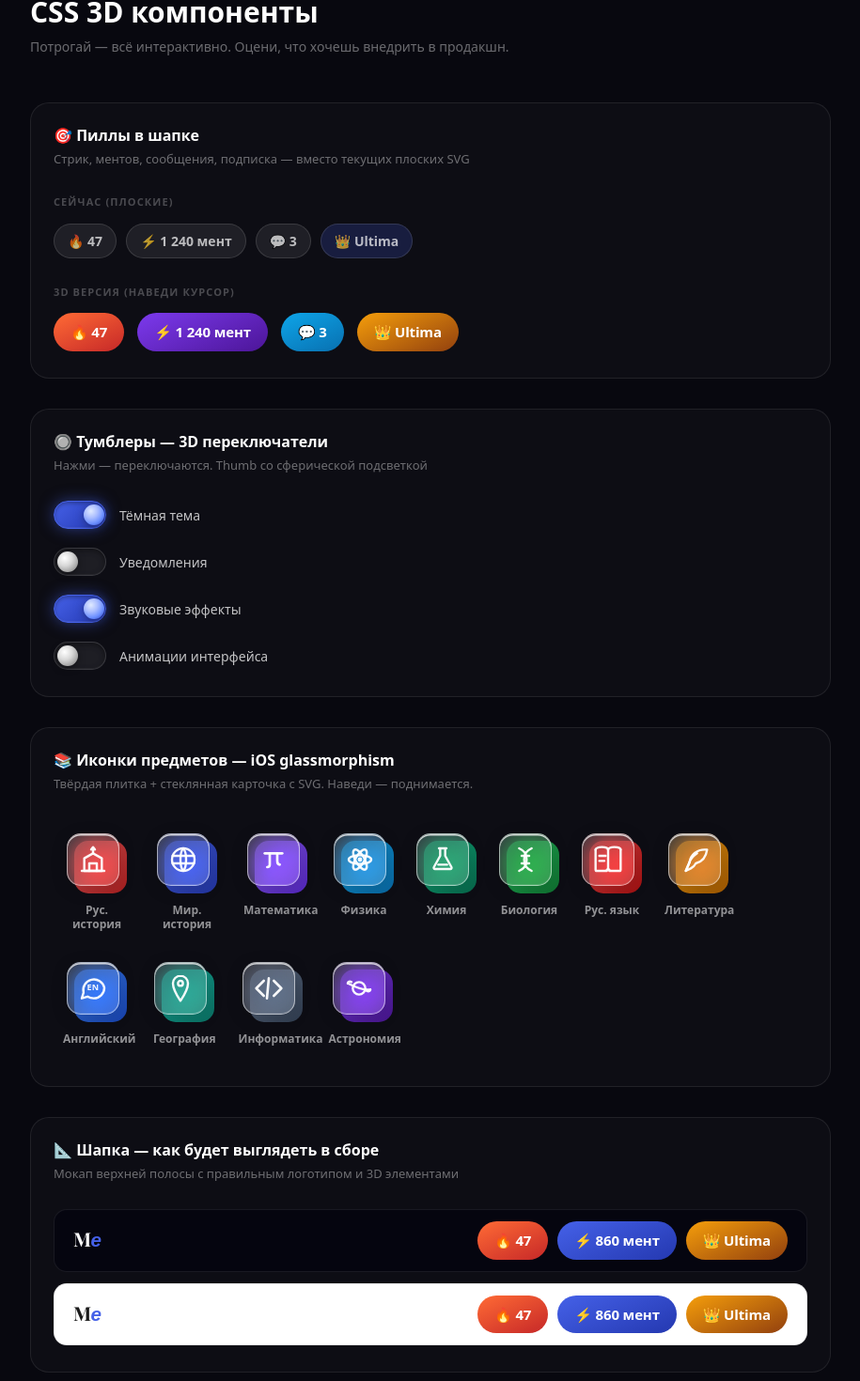
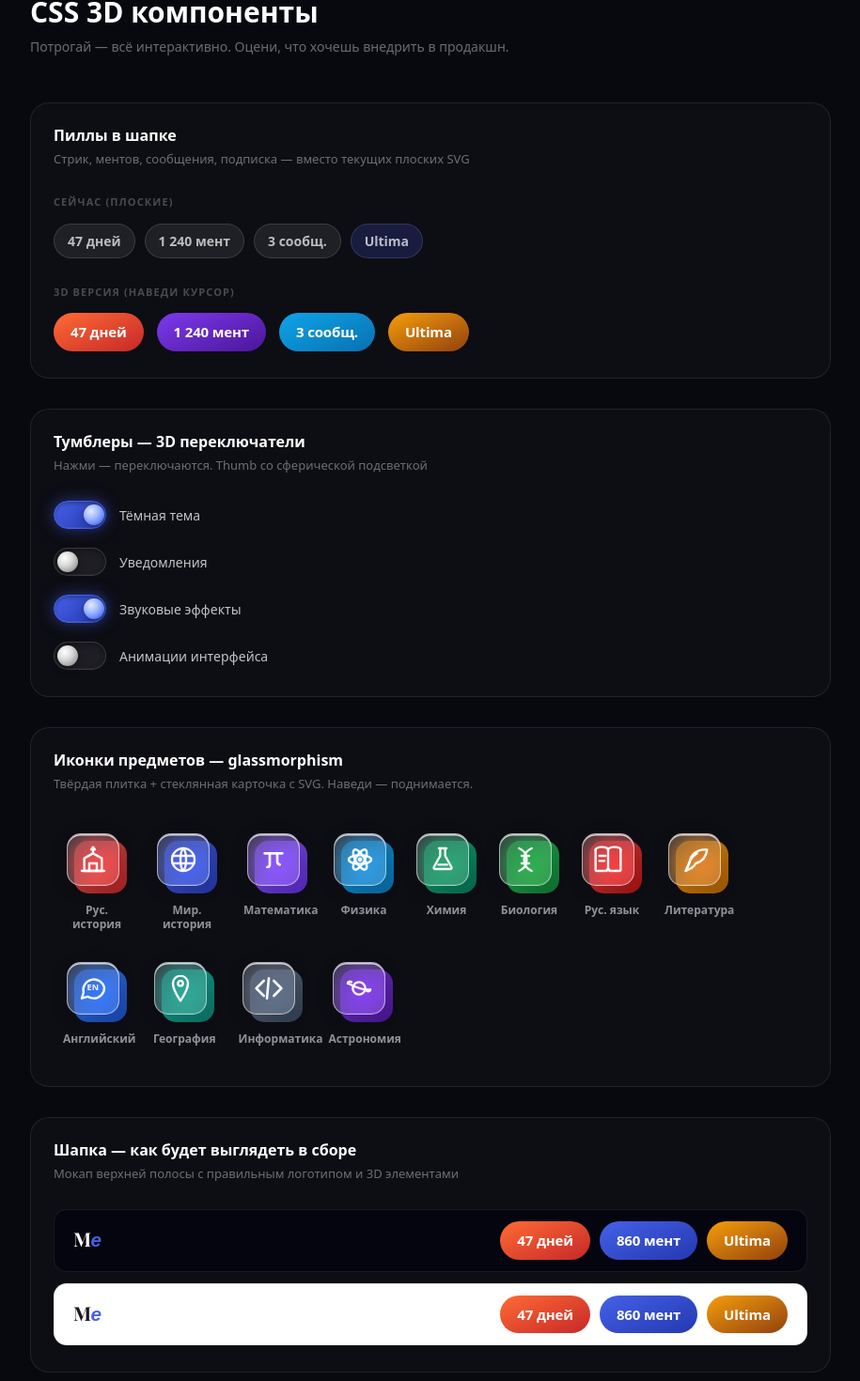
Before and after one commit to unrebay/mentora, a Next.js app: page /spline-preview in a window 1280 px wide. Shown: the part 80-1550 px from the top of the page at 94% size, without its empty margins (182-1097 px from the left). Built offline with nearby package versions, Linux system fonts and the light colour scheme.

Commit message:
style: remove emojis from spline-preview page

```diff
--- a/src/app/spline-preview/page.tsx
+++ b/src/app/spline-preview/page.tsx
@@ -190,7 +190,7 @@ export default function SplinePreviewPage() {
 
         {/* ── Section 1: Header pills ── */}
         <Section
-          title="🎯 Пиллы в шапке"
+          title="Пиллы в шапке"
           desc="Стрик, ментов, сообщения, подписка — вместо текущих плоских SVG"
         >
           {/* Comparison */}
@@ -199,10 +199,10 @@ export default function SplinePreviewPage() {
               Сейчас (плоские)
             </div>
             <div style={{ display: "flex", flexWrap: "wrap", gap: 10, alignItems: "center" }}>
-              <FlatPill>🔥 47</FlatPill>
-              <FlatPill>⚡ 1 240 мент</FlatPill>
-              <FlatPill>💬 3</FlatPill>
-              <FlatPill bg="rgba(69,97,232,0.2)">👑 Ultima</FlatPill>
+              <FlatPill>47 дней</FlatPill>
+              <FlatPill>1 240 мент</FlatPill>
+              <FlatPill>3 сообщ.</FlatPill>
+              <FlatPill bg="rgba(69,97,232,0.2)">Ultima</FlatPill>
             </div>
           </div>
 
@@ -212,16 +212,16 @@ export default function SplinePreviewPage() {
             </div>
             <div style={{ display: "flex", flexWrap: "wrap", gap: 14, alignItems: "center" }}>
               <Pill3D from="#FF6B35" to="#C62828" glow="rgba(255,80,0,0.55)">
-                🔥 47
+                47 дней
               </Pill3D>
               <Pill3D from="#7C3AED" to="#4C1598" glow="rgba(124,58,237,0.55)">
-                ⚡ 1 240 мент
+                1 240 мент
               </Pill3D>
               <Pill3D from="#0EA5E9" to="#0870B0" glow="rgba(14,165,233,0.55)">
-                💬 3
+                3 сообщ.
               </Pill3D>
               <Pill3D from="#F59E0B" to="#92400E" glow="rgba(245,158,11,0.55)">
-                👑 Ultima
+                Ultima
               </Pill3D>
             </div>
           </div>
@@ -229,7 +229,7 @@ export default function SplinePreviewPage() {
 
         {/* ── Section 2: Toggles ── */}
         <Section
-          title="🔘 Тумблеры — 3D переключатели"
+          title="Тумблеры — 3D переключатели"
           desc="Нажми — переключаются. Thumb со сферической подсветкой"
         >
           <div style={{ display: "flex", flexDirection: "column", gap: 20 }}>
@@ -242,7 +242,7 @@ export default function SplinePreviewPage() {
 
         {/* ── Section 3: Subject icons — iOS glassmorphism ── */}
         <Section
-          title="📚 Иконки предметов — iOS glassmorphism"
+          title="Иконки предметов — glassmorphism"
           desc="Твёрдая плитка + стеклянная карточка с SVG. Наведи — поднимается."
         >
           <div style={{ display: "flex", flexWrap: "wrap", gap: 4 }}>
@@ -254,7 +254,7 @@ export default function SplinePreviewPage() {
 
         {/* ── Section 4: Header mockup ── */}
         <Section
-          title="📐 Шапка — как будет выглядеть в сборе"
+          title="Шапка — как будет выглядеть в сборе"
           desc="Мокап верхней полосы с правильным логотипом и 3D элементами"
         >
           {/* Dark header bar */}
@@ -273,13 +273,13 @@ export default function SplinePreviewPage() {
             {/* Pills */}
             <div style={{ display: "flex", gap: 10, alignItems: "center" }}>
               <Pill3D from="#FF6B35" to="#C62828" glow="rgba(255,80,0,0.55)">
-                🔥 47
+                47 дней
               </Pill3D>
               <Pill3D from="#4561E8" to="#2438B0" glow="rgba(69,97,232,0.55)">
-                ⚡ 860 мент
+                860 мент
               </Pill3D>
               <Pill3D from="#F59E0B" to="#92400E" glow="rgba(245,158,11,0.55)">
-                👑 Ultima
+                Ultima
               </Pill3D>
             </div>
           </div>
@@ -293,21 +293,21 @@ export default function SplinePreviewPage() {
             border: "1px solid rgba(0,0,0,0.08)",
             marginTop: 12,
           }}>
-            {/* Logo — правильный: чёрная M + синяя e (на светлом фоне) */}
+            {/* Logo */}
             <div style={{ display: "flex", alignItems: "center", gap: 8 }}>
               <MeLogo height={22} colorM="#1a1a1a" colorE="#4561E8" />
             </div>
 
-            {/* Pills — те же, они работают на любом фоне */}
+            {/* Pills */}
             <div style={{ display: "flex", gap: 10, alignItems: "center" }}>
               <Pill3D from="#FF6B35" to="#C62828" glow="rgba(255,80,0,0.55)">
-                🔥 47
+                47 дней
               </Pill3D>
               <Pill3D from="#4561E8" to="#2438B0" glow="rgba(69,97,232,0.55)">
-                ⚡ 860 мент
+                860 мент
               </Pill3D>
               <Pill3D from="#F59E0B" to="#92400E" glow="rgba(245,158,11,0.55)">
-                👑 Ultima
+                Ultima
               </Pill3D>
             </div>
           </div>
```
